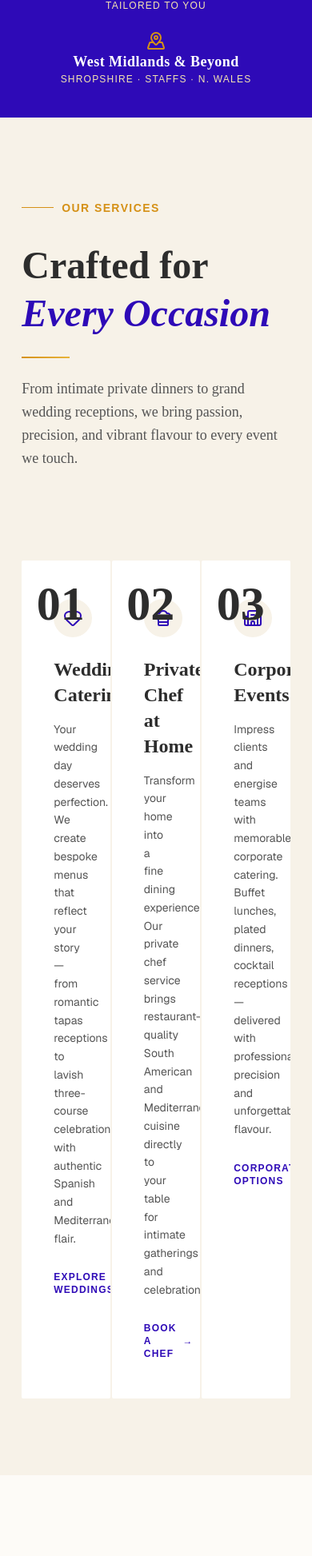
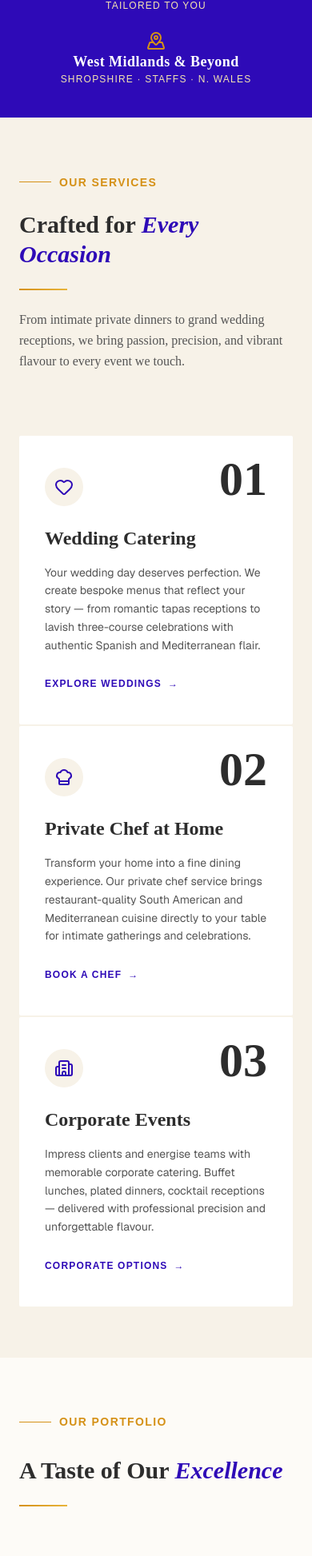
Before and after one commit to 4HMartin/rodriguez-events, a Next.js app: page / in a window 390 px wide. Shown: the part 874-2820 px from the top of the page at 80% size. Before the commit the page ends 2719 px from the top, so only its background shows below. Built offline with nearby package versions, Linux system fonts and the light colour scheme.

Commit message:
Services and Portfolio sections with responsive design.

```diff
--- a/app/page.tsx
+++ b/app/page.tsx
@@ -12,7 +12,7 @@ export default function Home() {
       <HeroSection />
       <TrustBanner />
       <ServicesSection />
-      {/* <PortfolioSection /> */}
+      <PortfolioSection />
       {/* <AboutSection /> */}
       {/* <ReviewsSection /> */}
       {/* <CTABandSection /> */}
--- a/components/home-view/PortfolioSection.tsx
+++ b/components/home-view/PortfolioSection.tsx
@@ -12,10 +12,10 @@ import imagePrivateDining from "@/public/images/ui/portfolio-grid/private-dining
 
 export default function PortfolioSection(){
     return (
-        <section className="py-24 px-[7vw] bg-cream">
+        <section className="py-16 px-6 bg-cream sm:py-20 sm:px-10 lg:py-24 lg:px-[7vw]">
 
             {/* Gallery header */}
-            <article className="flex justify-between items-end mb-16 flex-wrap gap-8">
+            <article className="flex justify-between items-end mb-10 flex-wrap gap-8 sm:mb-16">
                 <div className="w-fit">
 
                     {/* Tag */}
@@ -31,7 +31,7 @@ export default function PortfolioSection(){
 
                     {/* H2 */}
                     <motion.h2
-                        className="text-5xl font-bold leading-tight text-charcoal mb-6"
+                        className="text-3xl font-bold leading-tight text-charcoal mb-6 sm:text-4xl lg:text-5xl"
                         initial={{ opacity: 0, y: 20 }}
                         whileInView={{ opacity: 1, y: 0 }}
                         viewport={{ once: true, amount: 0.5 }}
@@ -53,20 +53,18 @@ export default function PortfolioSection(){
                 </div>
             </article>
 
-            {/* Grid */}
-            <article className="grid grid-cols-12 grid-rows-[repeat(3,220px)] gap-2 mb-16">
+            {/* Grid — mobile: 2 cols simple, md: 4 cols, lg: 12 cols masonry */}
+            <article className="grid grid-cols-2 gap-2 mb-10 sm:mb-16 md:grid-cols-4 lg:grid-cols-12 lg:grid-rows-[repeat(3,220px)]">
 
-                {/* 01 - Wedding Reception — large, entra desde la izquierda */}
+                {/* 01 - Wedding Reception */}
                 <motion.div
-                    className="col-start-1 col-end-6 row-start-1 row-end-3 overflow-hidden relative cursor-pointer rounded-xs group"
+                    className="col-span-2 h-52 overflow-hidden relative cursor-pointer rounded-xs group md:col-span-2 md:row-span-2 md:h-full lg:col-start-1 lg:col-end-6 lg:row-start-1 lg:row-end-3"
                     initial={{ opacity: 0, x: -24 }}
                     whileInView={{ opacity: 1, x: 0 }}
                     viewport={{ once: true, amount: 0.2 }}
                     transition={{ duration: 0.65, delay: 0.05, ease: "easeOut" }}
                 >
-                    <Image src={imageWedding} alt="wedding-reception"
-                        className="object-cover w-full h-full transition-all duration-300 ease-in-out brightness-95 group-hover:brightness-100 group-hover:scale-105"
-                    />
+                    <Image src={imageWedding} alt="wedding-reception" className="object-cover w-full h-full transition-all duration-300 ease-in-out brightness-95 group-hover:brightness-100 group-hover:scale-105" />
                     <div className="absolute inset-0 bg-linear-to-t from-primary to-transparent to-60% opacity-0 transition-opacity duration-500 flex items-end p-5 group-hover:opacity-100">
                         <span className="text-xs font-semibold tracking-widest uppercase text-white">Wedding Reception</span>
                     </div>
@@ -74,15 +72,13 @@ export default function PortfolioSection(){
 
                 {/* 02 - Spanish Tapas */}
                 <motion.div
-                    className="col-start-6 col-end-10 row-start-1 row-end-2 overflow-hidden relative cursor-pointer rounded-xs group"
+                    className="col-span-1 h-40 overflow-hidden relative cursor-pointer rounded-xs group md:col-span-2 md:h-52 lg:col-start-6 lg:col-end-10 lg:row-start-1 lg:row-end-2 lg:h-full"
                     initial={{ opacity: 0, y: -20 }}
                     whileInView={{ opacity: 1, y: 0 }}
                     viewport={{ once: true, amount: 0.3 }}
                     transition={{ duration: 0.55, delay: 0.15, ease: "easeOut" }}
                 >
-                    <Image src={imageSpanishTapas} alt="spanish-tapas"
-                        className="object-cover w-full h-full transition-all duration-300 ease-in-out brightness-95 group-hover:brightness-100 group-hover:scale-105"
-                    />
+                    <Image src={imageSpanishTapas} alt="spanish-tapas" className="object-cover w-full h-full transition-all duration-300 ease-in-out brightness-95 group-hover:brightness-100 group-hover:scale-105" />
                     <div className="absolute inset-0 bg-linear-to-t from-primary to-transparent to-60% opacity-0 transition-opacity duration-500 flex items-end p-5 group-hover:opacity-100">
                         <span className="text-xs font-semibold tracking-widest uppercase text-white">Spanish Tapas</span>
                     </div>
@@ -90,15 +86,13 @@ export default function PortfolioSection(){
 
                 {/* 03 - Paella */}
                 <motion.div
-                    className="col-start-10 col-end-13 row-start-1 row-end-2 overflow-hidden relative cursor-pointer rounded-xs group"
+                    className="col-span-1 h-40 overflow-hidden relative cursor-pointer rounded-xs group md:col-span-2 md:h-52 lg:col-start-10 lg:col-end-13 lg:row-start-1 lg:row-end-2 lg:h-full"
                     initial={{ opacity: 0, y: -20 }}
                     whileInView={{ opacity: 1, y: 0 }}
                     viewport={{ once: true, amount: 0.3 }}
                     transition={{ duration: 0.55, delay: 0.25, ease: "easeOut" }}
                 >
-                    <Image src={imagePaella} alt="paella"
-                        className="object-cover object-bottom w-full h-full transition-all duration-300 ease-in-out brightness-95 group-hover:brightness-100 group-hover:scale-105"
-                    />
+                    <Image src={imagePaella} alt="paella" className="object-cover object-bottom w-full h-full transition-all duration-300 ease-in-out brightness-95 group-hover:brightness-100 group-hover:scale-105" />
                     <div className="absolute inset-0 bg-linear-to-t from-primary to-transparent to-60% opacity-0 transition-opacity duration-500 flex items-end p-5 group-hover:opacity-100">
                         <span className="text-xs font-semibold tracking-widest uppercase text-white">Paella</span>
                     </div>
@@ -106,31 +100,27 @@ export default function PortfolioSection(){
 
                 {/* 04 - Mediterranean */}
                 <motion.div
-                    className="col-start-6 col-end-8 row-start-2 row-end-3 overflow-hidden relative cursor-pointer rounded-xs group"
+                    className="col-span-1 h-40 overflow-hidden relative cursor-pointer rounded-xs group md:col-span-1 md:h-52 lg:col-start-6 lg:col-end-8 lg:row-start-2 lg:row-end-3 lg:h-full"
                     initial={{ opacity: 0, y: 20 }}
                     whileInView={{ opacity: 1, y: 0 }}
                     viewport={{ once: true, amount: 0.3 }}
                     transition={{ duration: 0.55, delay: 0.2, ease: "easeOut" }}
                 >
-                    <Image src={iamgeMediterranean} alt="mediterranean"
-                        className="object-cover object-[50%_62%] w-full h-full transition-all duration-300 ease-in-out brightness-95 group-hover:brightness-100 group-hover:scale-105"
-                    />
+                    <Image src={iamgeMediterranean} alt="mediterranean" className="object-cover object-[50%_62%] w-full h-full transition-all duration-300 ease-in-out brightness-95 group-hover:brightness-100 group-hover:scale-105" />
                     <div className="absolute inset-0 bg-linear-to-t from-primary to-transparent to-60% opacity-0 transition-opacity duration-500 flex items-end p-5 group-hover:opacity-100">
                         <span className="text-xs font-semibold tracking-widest uppercase text-white">Mediterranean</span>
                     </div>
                 </motion.div>
 
-                {/* 05 - Corporate Event — large, entra desde la derecha */}
+                {/* 05 - Corporate Event */}
                 <motion.div
-                    className="col-start-8 col-end-13 row-start-2 row-end-4 overflow-hidden relative cursor-pointer rounded-xs group"
+                    className="col-span-1 h-40 overflow-hidden relative cursor-pointer rounded-xs group md:col-span-3 md:row-span-2 md:h-full lg:col-start-8 lg:col-end-13 lg:row-start-2 lg:row-end-4 lg:h-full"
                     initial={{ opacity: 0, x: 24 }}
                     whileInView={{ opacity: 1, x: 0 }}
                     viewport={{ once: true, amount: 0.2 }}
                     transition={{ duration: 0.65, delay: 0.1, ease: "easeOut" }}
                 >
-                    <Image src={imageCorporate} alt="Corporate Event"
-                        className="object-cover w-full h-full transition-all duration-300 ease-in-out brightness-95 group-hover:brightness-100 group-hover:scale-105"
-                    />
+                    <Image src={imageCorporate} alt="Corporate Event" className="object-cover w-full h-full transition-all duration-300 ease-in-out brightness-95 group-hover:brightness-100 group-hover:scale-105" />
                     <div className="absolute inset-0 bg-linear-to-t from-primary to-transparent to-60% opacity-0 transition-opacity duration-500 flex items-end p-5 group-hover:opacity-100">
                         <span className="text-xs font-semibold tracking-widest uppercase text-white">Corporate Event</span>
                     </div>
@@ -138,15 +128,13 @@ export default function PortfolioSection(){
 
                 {/* 06 - South American */}
                 <motion.div
-                    className="col-start-1 col-end-5 row-start-3 row-end-4 overflow-hidden relative cursor-pointer rounded-xs group"
+                    className="col-span-1 h-40 overflow-hidden relative cursor-pointer rounded-xs group md:col-span-2 md:h-52 lg:col-start-1 lg:col-end-5 lg:row-start-3 lg:row-end-4 lg:h-full"
                     initial={{ opacity: 0, y: 24 }}
                     whileInView={{ opacity: 1, y: 0 }}
                     viewport={{ once: true, amount: 0.3 }}
                     transition={{ duration: 0.55, delay: 0.1, ease: "easeOut" }}
                 >
-                    <Image src={imageSouthAmerican} alt="South American"
-                        className="object-cover object-center w-full h-full transition-all duration-300 ease-in-out brightness-95 group-hover:brightness-100 group-hover:scale-105"
-                    />
+                    <Image src={imageSouthAmerican} alt="South American" className="object-cover object-center w-full h-full transition-all duration-300 ease-in-out brightness-95 group-hover:brightness-100 group-hover:scale-105" />
                     <div className="absolute inset-0 bg-linear-to-t from-primary to-transparent to-60% opacity-0 transition-opacity duration-500 flex items-end p-5 group-hover:opacity-100">
                         <span className="text-xs font-semibold tracking-widest uppercase text-white">South American</span>
                     </div>
@@ -154,15 +142,13 @@ export default function PortfolioSection(){
 
                 {/* 07 - Private Dining */}
                 <motion.div
-                    className="col-start-5 col-end-8 row-start-3 row-end-4 overflow-hidden relative cursor-pointer rounded-xs group"
+                    className="col-span-1 h-40 overflow-hidden relative cursor-pointer rounded-xs group md:col-span-2 md:h-52 lg:col-start-5 lg:col-end-8 lg:row-start-3 lg:row-end-4 lg:h-full"
                     initial={{ opacity: 0, y: 24 }}
                     whileInView={{ opacity: 1, y: 0 }}
                     viewport={{ once: true, amount: 0.3 }}
                     transition={{ duration: 0.55, delay: 0.22, ease: "easeOut" }}
                 >
-                    <Image src={imagePrivateDining} alt="Private Dining"
-                        className="object-cover w-full h-full transition-all duration-300 ease-in-out brightness-95 group-hover:brightness-100 group-hover:scale-105"
-                    />
+                    <Image src={imagePrivateDining} alt="Private Dining" className="object-cover w-full h-full transition-all duration-300 ease-in-out brightness-95 group-hover:brightness-100 group-hover:scale-105" />
                     <div className="absolute inset-0 bg-linear-to-t from-primary to-transparent to-60% opacity-0 transition-opacity duration-500 flex items-end p-5 group-hover:opacity-100">
                         <span className="text-xs font-semibold tracking-widest uppercase text-white">Private Dining</span>
                     </div>
--- a/components/home-view/ServicesSection.tsx
+++ b/components/home-view/ServicesSection.tsx
@@ -5,15 +5,15 @@ import { motion } from 'framer-motion';
 
 export default function ServicesSection(){
     return (
-        <section className="py-24 px-[7vw] bg-cream-warm">
+        <section className="py-16 px-6 bg-cream-warm sm:py-20 sm:px-10 lg:py-24 lg:px-[7vw]">
 
             {/* Services header */}
-            <article className="flex justify-between items-end mb-16 flex-wrap gap-8">
-                <div className="max-w-120">
+            <article className="flex justify-between items-end mb-10 flex-wrap gap-8 sm:mb-16">
+                <div className="w-full sm:max-w-120">
 
                     {/* Tag */}
                     <motion.span
-                        className="inline-flex items-center gap-2.5 text-sm font-semibold tracking-widest uppercase text-secondary mb-8 before:w-10 before:h-px before:bg-secondary"
+                        className="inline-flex items-center gap-2.5 text-sm font-semibold tracking-widest uppercase text-secondary mb-6 before:w-10 before:h-px before:bg-secondary sm:mb-8"
                         initial={{ opacity: 0, y: 16 }}
                         whileInView={{ opacity: 1, y: 0 }}
                         viewport={{ once: true, amount: 0.5 }}
@@ -24,7 +24,7 @@ export default function ServicesSection(){
 
                     {/* H2 */}
                     <motion.h2
-                        className="text-5xl font-bold leading-tight text-charcoal mb-6"
+                        className="text-3xl font-bold leading-tight text-charcoal mb-6 sm:text-4xl lg:text-5xl"
                         initial={{ opacity: 0, y: 20 }}
                         whileInView={{ opacity: 1, y: 0 }}
                         viewport={{ once: true, amount: 0.5 }}
@@ -45,7 +45,7 @@ export default function ServicesSection(){
 
                     {/* Subtitle */}
                     <motion.p
-                        className="text-lg font-serif font-light leading-relaxed text-charcoal-light max-w-105 mb-12"
+                        className="text-base font-serif font-light leading-relaxed text-charcoal-light mb-10 sm:text-lg sm:max-w-105 sm:mb-12"
                         initial={{ opacity: 0, y: 16 }}
                         whileInView={{ opacity: 1, y: 0 }}
                         viewport={{ once: true, amount: 0.5 }}
@@ -58,81 +58,63 @@ export default function ServicesSection(){
             </article>
 
             {/* Services Grid */}
-            <article className="grid grid-cols-3 gap-0.5">
+            <article className="grid grid-cols-1 gap-0.5 sm:grid-cols-2 lg:grid-cols-3">
 
                 {/* Weddings card */}
                 <motion.div
-                    className="relative overflow-hidden bg-white py-12 px-10 rounded-xs transition-all duration-300 before:absolute before:bottom-0 before:left-0 before:w-full before:h-1 before:bg-linear-to-r before:from-primary before:to-secondary before:scale-x-0 before:origin-left before:transition-transform before:ease-in-out before:duration-300 hover:cursor-pointer hover:-translate-y-1.5 hover:before:scale-x-100 group"
+                    className="relative overflow-hidden bg-white py-10 px-8 rounded-xs transition-all duration-300 before:absolute before:bottom-0 before:left-0 before:w-full before:h-1 before:bg-linear-to-r before:from-primary before:to-secondary before:scale-x-0 before:origin-left before:transition-transform before:ease-in-out before:duration-300 hover:cursor-pointer hover:-translate-y-1.5 hover:before:scale-x-100 group sm:py-12 sm:px-10"
                     initial={{ opacity: 0, y: 32 }}
                     whileInView={{ opacity: 1, y: 0 }}
                     viewport={{ once: true, amount: 0.3 }}
                     transition={{ duration: 0.6, delay: 0.1, ease: "easeOut" }}
                 >
-                    <span className="font-serif text-6xl font-bold text-neutral-gray leading-none transition-all duration-300 mb-4 absolute top-6 right-8 group-hover:text-primary">
-                        01
-                    </span>
+                    <span className="font-serif text-6xl font-bold text-neutral-gray leading-none transition-all duration-300 mb-4 absolute top-6 right-8 group-hover:text-primary">01</span>
                     <div className="w-12 h-12 mb-6 bg-cream-warm rounded-full flex items-center justify-center">
                         <Heart className="w-6 h-6 text-primary"/>
                     </div>
-                    <h3 className="font-serif text-2xl font-semibold text-charcoal mb-4">
-                        Wedding Catering
-                    </h3>
+                    <h3 className="font-serif text-2xl font-semibold text-charcoal mb-4">Wedding Catering</h3>
                     <p className="text-sm font-sans leading-relaxed text-charcoal-light mb-6">
                         Your wedding day deserves perfection. We create bespoke menus that reflect your story — from romantic tapas receptions to lavish three-course celebrations with authentic Spanish and Mediterranean flair.
                     </p>
-                    <Link href={'/weddings'} className="text-xs font-semibold tracking-widest uppercase text-primary inline-flex items-center gap-2 transition-gap duration-200 hover:gap-3.5 after:content-['→']">
-                        Explore Weddings
-                    </Link>
+                    <Link href={'/weddings'} className="text-xs font-semibold tracking-widest uppercase text-primary inline-flex items-center gap-2 transition-gap duration-200 hover:gap-3.5 after:content-['→']">Explore Weddings</Link>
                 </motion.div>
 
                 {/* Private chef at home card */}
                 <motion.div
-                    className="relative overflow-hidden bg-white py-12 px-10 rounded-xs transition-all duration-300 before:absolute before:bottom-0 before:left-0 before:w-full before:h-1 before:bg-linear-to-r before:from-primary before:to-secondary before:scale-x-0 before:origin-left before:transition-transform before:ease-in-out before:duration-300 hover:cursor-pointer hover:-translate-y-1.5 hover:before:scale-x-100 group"
+                    className="relative overflow-hidden bg-white py-10 px-8 rounded-xs transition-all duration-300 before:absolute before:bottom-0 before:left-0 before:w-full before:h-1 before:bg-linear-to-r before:from-primary before:to-secondary before:scale-x-0 before:origin-left before:transition-transform before:ease-in-out before:duration-300 hover:cursor-pointer hover:-translate-y-1.5 hover:before:scale-x-100 group sm:py-12 sm:px-10"
                     initial={{ opacity: 0, y: 32 }}
                     whileInView={{ opacity: 1, y: 0 }}
                     viewport={{ once: true, amount: 0.3 }}
                     transition={{ duration: 0.6, delay: 0.22, ease: "easeOut" }}
                 >
-                    <span className="font-serif text-6xl font-bold text-neutral-gray leading-none transition-all duration-300 mb-4 absolute top-6 right-8 group-hover:text-primary">
-                        02
-                    </span>
+                    <span className="font-serif text-6xl font-bold text-neutral-gray leading-none transition-all duration-300 mb-4 absolute top-6 right-8 group-hover:text-primary">02</span>
                     <div className="w-12 h-12 mb-6 bg-cream-warm rounded-full flex items-center justify-center">
                         <ChefHat className="w-6 h-6 text-primary"/>
                     </div>
-                    <h3 className="font-serif text-2xl font-semibold text-charcoal mb-4">
-                        Private Chef at Home
-                    </h3>
+                    <h3 className="font-serif text-2xl font-semibold text-charcoal mb-4">Private Chef at Home</h3>
                     <p className="text-sm font-sans leading-relaxed text-charcoal-light mb-6">
                         Transform your home into a fine dining experience. Our private chef service brings restaurant-quality South American and Mediterranean cuisine directly to your table for intimate gatherings and celebrations.
                     </p>
-                    <Link href={'/chef-at-home'} className="text-xs font-semibold tracking-widest uppercase text-primary inline-flex items-center gap-2 transition-gap duration-200 hover:gap-3.5 after:content-['→']">
-                        Book a Chef
-                    </Link>
+                    <Link href={'/chef-at-home'} className="text-xs font-semibold tracking-widest uppercase text-primary inline-flex items-center gap-2 transition-gap duration-200 hover:gap-3.5 after:content-['→']">Book a Chef</Link>
                 </motion.div>
 
                 {/* Corporate Events card */}
                 <motion.div
-                    className="relative overflow-hidden bg-white py-12 px-10 rounded-xs transition-all duration-300 before:absolute before:bottom-0 before:left-0 before:w-full before:h-1 before:bg-linear-to-r before:from-primary before:to-secondary before:scale-x-0 before:origin-left before:transition-transform before:ease-in-out before:duration-300 hover:cursor-pointer hover:-translate-y-1.5 hover:before:scale-x-100 group"
+                    className="relative overflow-hidden bg-white py-10 px-8 rounded-xs transition-all duration-300 before:absolute before:bottom-0 before:left-0 before:w-full before:h-1 before:bg-linear-to-r before:from-primary before:to-secondary before:scale-x-0 before:origin-left before:transition-transform before:ease-in-out before:duration-300 hover:cursor-pointer hover:-translate-y-1.5 hover:before:scale-x-100 group sm:col-span-2 sm:py-12 sm:px-10 lg:col-span-1"
                     initial={{ opacity: 0, y: 32 }}
                     whileInView={{ opacity: 1, y: 0 }}
                     viewport={{ once: true, amount: 0.3 }}
                     transition={{ duration: 0.6, delay: 0.34, ease: "easeOut" }}
                 >
-                    <span className="font-serif text-6xl font-bold text-neutral-gray leading-none transition-all duration-300 mb-4 absolute top-6 right-8 group-hover:text-primary">
-                        03
-                    </span>
+                    <span className="font-serif text-6xl font-bold text-neutral-gray leading-none transition-all duration-300 mb-4 absolute top-6 right-8 group-hover:text-primary">03</span>
                     <div className="w-12 h-12 mb-6 bg-cream-warm rounded-full flex items-center justify-center">
                         <Building2 className="w-6 h-6 text-primary"/>
                     </div>
-                    <h3 className="font-serif text-2xl font-semibold text-charcoal mb-4">
-                        Corporate Events
-                    </h3>
+                    <h3 className="font-serif text-2xl font-semibold text-charcoal mb-4">Corporate Events</h3>
                     <p className="text-sm font-sans leading-relaxed text-charcoal-light mb-6">
                         Impress clients and energise teams with memorable corporate catering. Buffet lunches, plated dinners, cocktail receptions — delivered with professional precision and unforgettable flavour.
                     </p>
-                    <Link href={'/corporate'} className="text-xs font-semibold tracking-widest uppercase text-primary inline-flex items-center gap-2 transition-gap duration-200 hover:gap-3.5 after:content-['→']">
-                        Corporate Options
-                    </Link>
+                    <Link href={'/corporate'} className="text-xs font-semibold tracking-widest uppercase text-primary inline-flex items-center gap-2 transition-gap duration-200 hover:gap-3.5 after:content-['→']">Corporate Options</Link>
                 </motion.div>
 
             </article>
```
